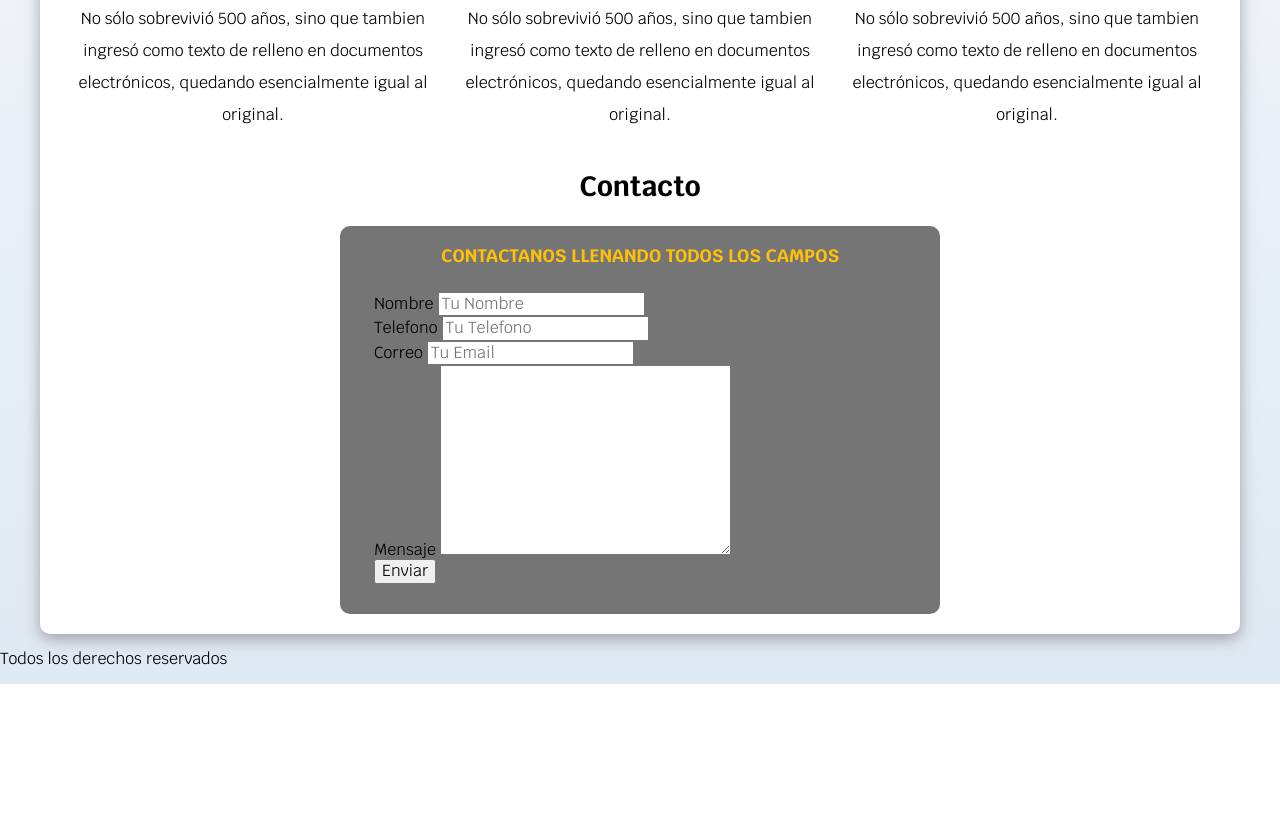
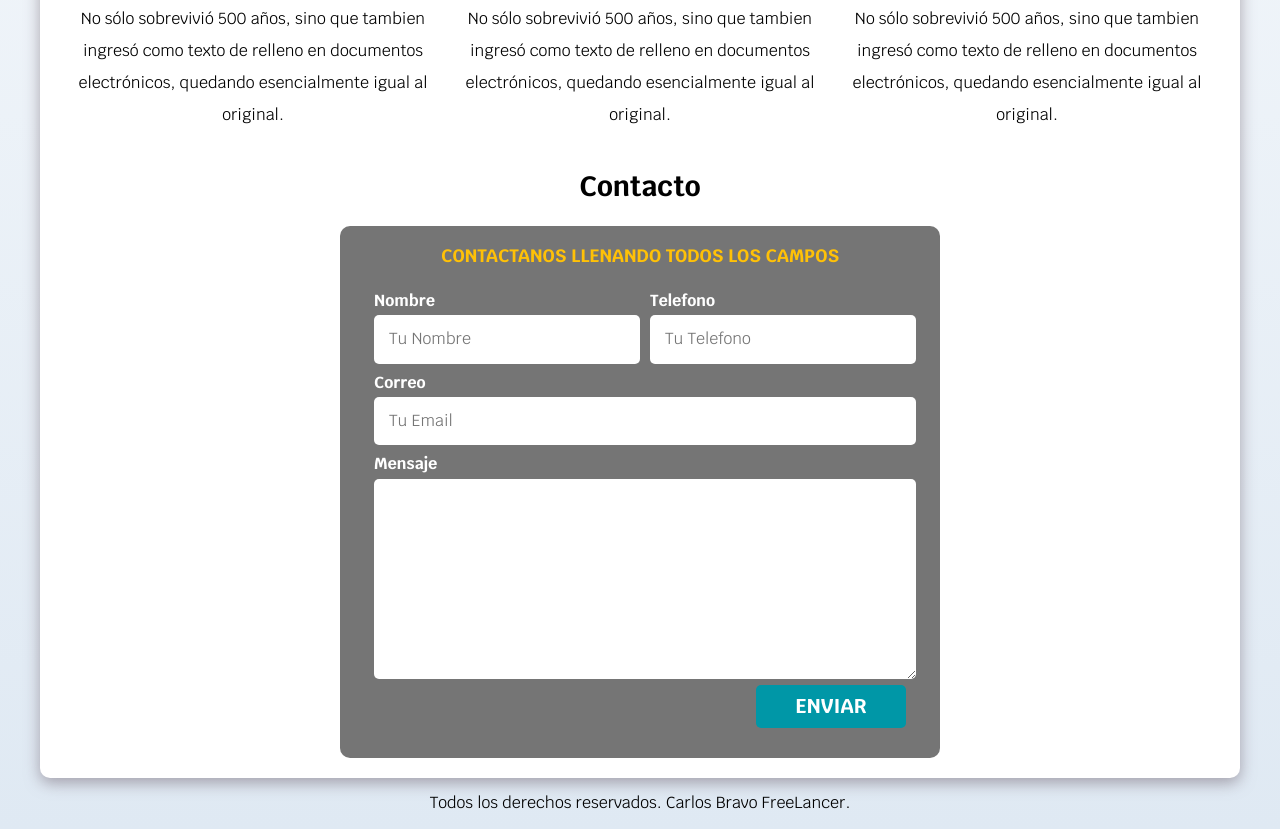
Before and after one commit to CharlieeB/Freelancer-Service, a plain HTML site: page index.html in a window 1280 px wide. Shown: the part 926-1755 px from the top of the page. Before the commit the page ends 1610 px from the top, so only its background shows below. Drawn offline with Linux system fonts and the light colour scheme.

Commit message:
Tercer commit

```diff
--- a/css/style.css
+++ b/css/style.css
@@ -61,11 +61,6 @@ h1, h2, h3 {
 
 }
 
-/*Color de fondo de la barra de navegación*/
-.nav-bg{
-    background-color: var(--secundario);
-}
-
 /*El boton de "contactar"*/
 .boton {
     background-color: var(--secundario);
@@ -83,6 +78,11 @@ h1, h2, h3 {
     /*Aumentar tamaño del boton para dispositivos moviles*/
     width: 90%;
     text-align: center;
+    border: none;
+}
+
+.boton:hover {
+ cursor: pointer; /*Regresa la manita al momento de pasar por el segundo boton*/
 }
 
 /*Este media query ayuda a aumentar el tamaño del boton SOLO para dispositivos moviles*/
@@ -105,6 +105,30 @@ h1, h2, h3 {
     margin: 0 auto 0 auto;*/
 
     margin: 0 auto;
+}
+
+/*Utilidades*/
+.w-sm-100 { /*El segundo boton toma el ancho del 100%*/
+    width: 100%;
+}
+
+@media (min-width: 768px) {
+    .w-sm-100 {
+        width: 15rem;
+    }
+}
+
+.flex {
+    display: flex;
+}
+
+.alinear-derecha {
+    justify-content: flex-end;
+}
+
+/*Color de fondo de la barra de navegación*/
+.nav-bg{
+    background-color: var(--secundario);
 }
 
 .navegacion-principal{
@@ -255,3 +279,43 @@ h1, h2, h3 {
     margin-bottom: 2rem;
     color: var(--primario);
 }
+
+@media (min-width: 768px) {
+    .contenedor-campos {
+        display: grid; /*display: grid te proporciona una cuadrícula de una sola columna, por lo que tus elementos continúan mostrándose uno debajo del otro, como lo hacen en el flujo normal.*/
+        grid-template-columns: 50% 50%; /*Se divide en dos columnas*/
+        grid-template-rows: auto auto 20rem;/*Creas una nueva fila para poder acomadar "Mensaje" ahi(aunque sigue en la fila2)*/
+        column-gap: 1rem; /*Tamaño de separcion entre una cilumna y otra*/
+    }
+}
+/*Aqui acomodamos el campo/ email en toda la fila 2*/
+.campo:nth-child(3), /*En el html en ves de crear una nueva clase selecciono de los cuatro "campo" de "contenedor.campos" solo selecciono el tercer y cuarto "campo"(email y mensaje)*/
+.campo:nth-child(4) {
+    grid-column: 1 / 3; /*Le decimos que se acomode de la columna 1 a la 3*/
+}
+
+.campo {
+    margin-bottom: 1rem;
+}
+
+.campo label {
+    color: var(--blanco);
+    font-weight: bold;
+    margin-bottom: .5rem;
+    display: block; /*Acomodas el texto hacia la izquirda */
+}
+
+.campo textarea {
+    height: 20rem;
+}
+
+.input-text {
+    width: 100%;
+    border: none;
+    padding: 1.5rem;
+    border-radius: .5rem;
+}
+
+.footer {
+    text-align: center;
+}
--- a/index.html
+++ b/index.html
@@ -121,29 +121,30 @@
 
                     <div class="contenedor-campos">
                         <div class="campo">
-                            <label for="">Nombre</label>
-                            <input type="text" placeholder="Tu Nombre">
+                            <label for="">Nombre</label><!--Label es el titulo de cada campo-->
+                            <input class="input-text" type="text" placeholder="Tu Nombre"><!--Imput es el cuadro o recuadro donde colocas datos-->
                         </div>
 
                         <div class="campo">
                             <label for="">Telefono</label>
-                            <input type="tel" placeholder="Tu Telefono">
+                            <input class="input-text" type="tel" placeholder="Tu Telefono">
                         </div>
 
                         <div class="campo">
                             <label for="">Correo</label>
-                            <input type="email" placeholder="Tu Email">
+                            <input class="input-text" type="email" placeholder="Tu Email">
                         </div>
 
                         <div class="campo">
                             <label for="">Mensaje</label>
-                            <textarea name="" id="" cols="30" rows="10"></textarea>
+                            <textarea   class="input-text"></textarea>
                         </div>
                     </div><!--Final del contenedor-campos-->
                 <!--Tambien podemos usar el input-->
                 <!--<input type="submit" value="Enviar">-->
-                <div>
-                    <button type="submit" value="Enviar">Enviar</button>
+                <div class="alinear-derecha flex">
+                    <input class="boton w-sm-100 type="submit value="Enviar">
+                    <!--<button type="submit" value="Enviar" class="boton w-sm-100">Enviar</button>--> <!--Uso mi utilidad w-sm-100 al lado de boton-->
                 </div>
 
 
@@ -151,8 +152,8 @@
         </form>
     </section>
 </main>
-    <footer>
-        <p>Todos los derechos reservados </p>
+    <footer class="footer">
+        <p>Todos los derechos reservados. Carlos Bravo FreeLancer. </p>
     </footer>
 
 
```
